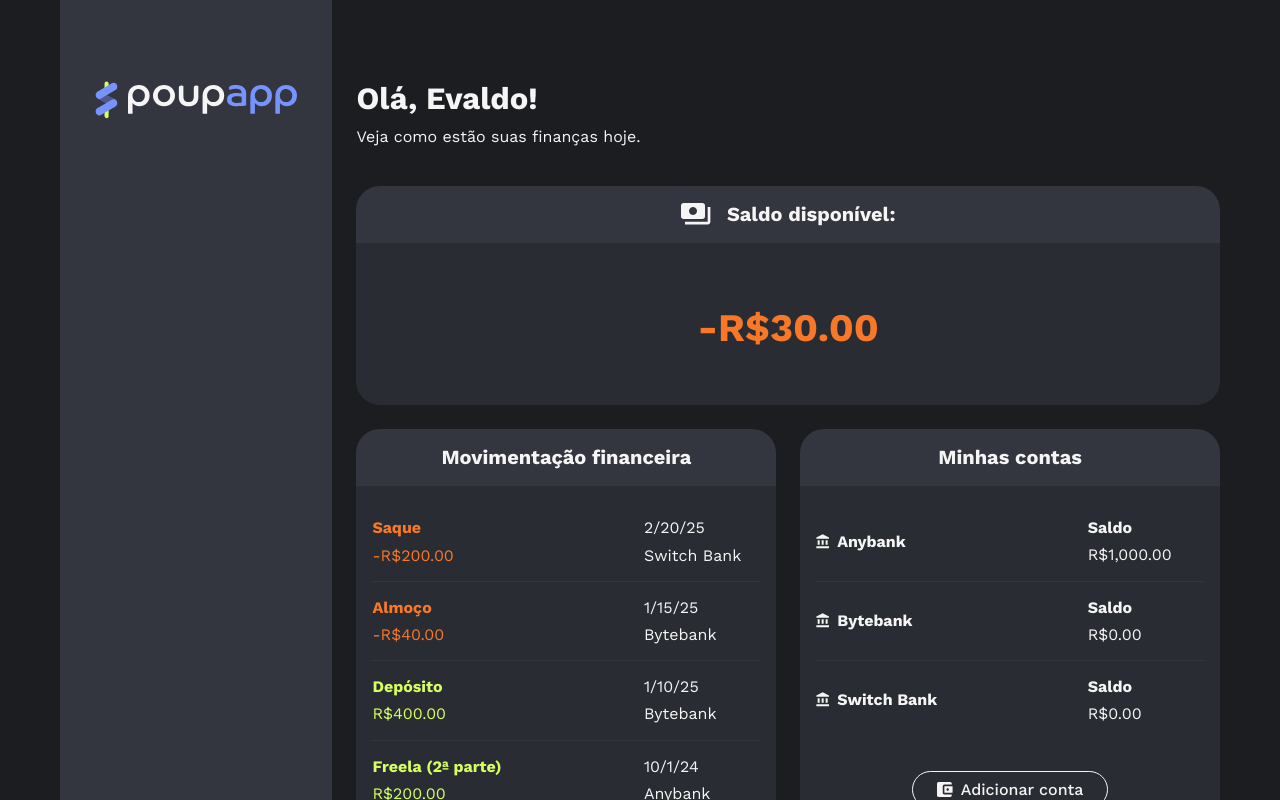
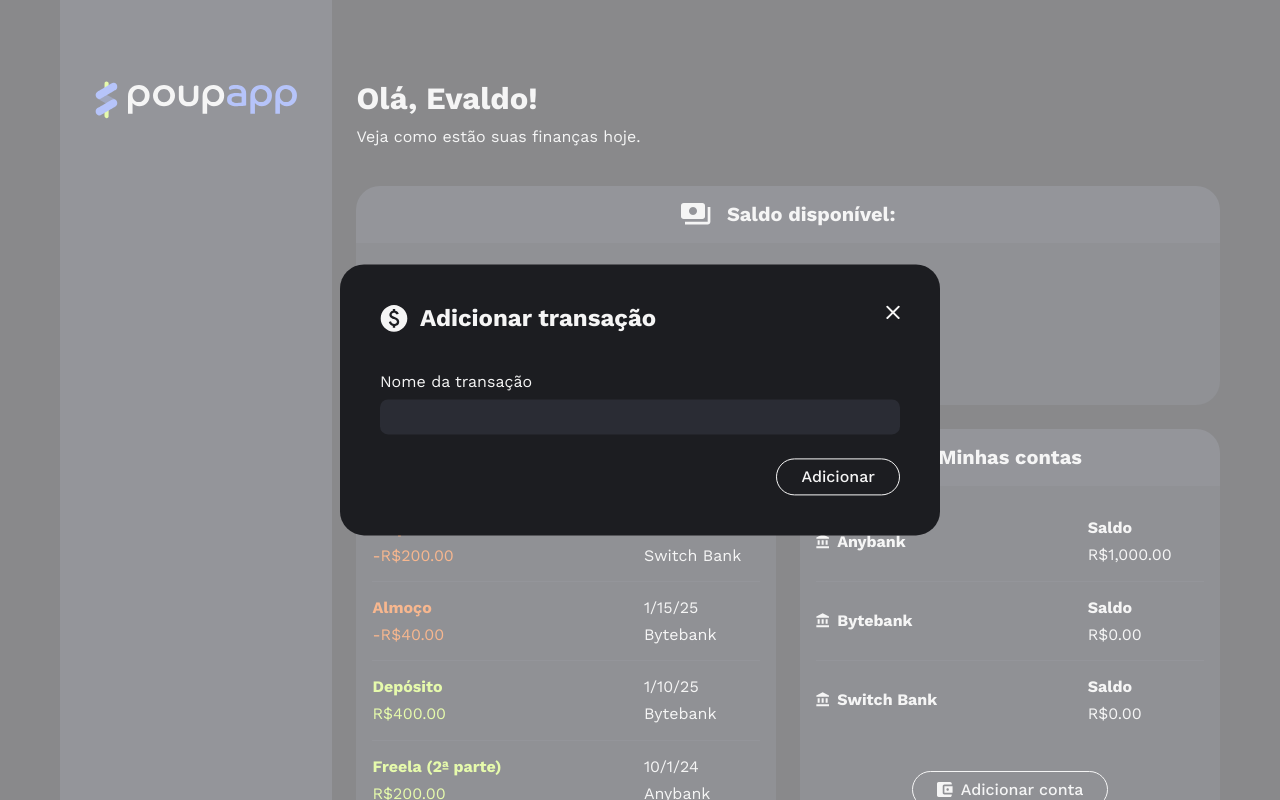
Before and after one commit to feliven/angular-19-poupapp, an Angular app: page / in a window 1280 px wide. Both pictures are taken after a click on the button "Adicionar conta". Shown: the top 800 px of the page. Built offline with nearby package versions, Linux system fonts and the light colour scheme.

Commit message:
criado modal no botão para adicionar conta

```diff
--- /dev/null
+++ b/src/app/area-financeira/contas/botao-adicionar-conta/botao-adicionar-conta.component.css
@@ -0,0 +1,48 @@
+.icone-carteira {
+  width: 1rem;
+}
+.form {
+  display: flex;
+  flex-direction: column;
+  gap: 1.5rem;
+}
+
+.label-grupo {
+  display: flex;
+  flex-direction: column;
+  gap: 0.5rem;
+}
+
+.input {
+  padding: 0.5rem 1rem;
+
+  border-radius: 0.5rem;
+  border: 0;
+  background: var(--fundo-componentes);
+}
+
+.grupo-tipo-transacao {
+  border: 0;
+
+  display: flex;
+  flex-direction: column;
+  gap: 0.5rem;
+}
+
+.legend {
+  margin-bottom: 0.5rem;
+}
+
+.label-grupo-radio {
+  display: flex;
+  align-items: center;
+  gap: 0.5rem;
+}
+
+.select-conta-transacao {
+  appearance: none;
+}
+
+.botao-adicionar-transacao {
+  margin-left: auto;
+}
--- /dev/null
+++ b/src/app/area-financeira/contas/botao-adicionar-conta/botao-adicionar-conta.component.html
@@ -0,0 +1,18 @@
+<app-botao (click)="abrirModal()">
+  <img src="icones/carteira.svg" alt="" class="icone-carteira" />
+  Adicionar conta
+</app-botao>
+<app-modal [(aberto)]="modalAberto">
+  <ng-container modal-cabecalho class="modal-cabecalho">
+    <img src="icones/moeda.svg" alt="" />
+    <h2 class="text-xl">Adicionar transação</h2>
+  </ng-container>
+
+  <form class="form text-md" ngNativeValidate>
+    <label class="label-grupo">
+      Nome da transação
+      <input class="input" type="text" name="nome-transacao" />
+    </label>
+    <app-botao class="botao-adicionar-transacao"> Adicionar </app-botao>
+  </form>
+</app-modal>
--- /dev/null
+++ b/src/app/area-financeira/contas/botao-adicionar-conta/botao-adicionar-conta.component.ts
@@ -0,0 +1,20 @@
+import { Component, signal } from '@angular/core';
+import { FormsModule } from '@angular/forms';
+
+import { BotaoComponent } from '../../../compartilhados/botao/botao.component';
+import { ModalComponent } from '../../../compartilhados/modal/modal.component';
+
+@Component({
+  selector: 'app-botao-adicionar-conta',
+  imports: [FormsModule, BotaoComponent, ModalComponent],
+  templateUrl: './botao-adicionar-conta.component.html',
+  styleUrl: './botao-adicionar-conta.component.css',
+})
+export class BotaoAdicionarContaComponent {
+  modalAberto = signal(false);
+
+  abrirModal() {
+    // this.modal().nativeElement.showModal();
+    this.modalAberto.set(true);
+  }
+}
--- a/src/app/area-financeira/contas/contas.component.css
+++ b/src/app/area-financeira/contas/contas.component.css
@@ -7,7 +7,3 @@
 .botao-adicionar-conta {
   margin: 0 auto;
 }
-
-.icone-carteira {
-  width: 1rem;
-}
--- a/src/app/area-financeira/contas/contas.component.html
+++ b/src/app/area-financeira/contas/contas.component.html
@@ -12,9 +12,8 @@
       }
     </ul>
 
-    <app-botao class="botao-adicionar-conta">
-      <img src="icones/carteira.svg" alt="" class="icone-carteira" />
-      Adicionar conta
-    </app-botao>
+    <app-botao-adicionar-conta
+      class="botao-adicionar-conta"
+    ></app-botao-adicionar-conta>
   </div>
 </app-card>
```
Also changed, not shown: src/app/area-financeira/contas/contas.component.ts (+7 -1 lines).
